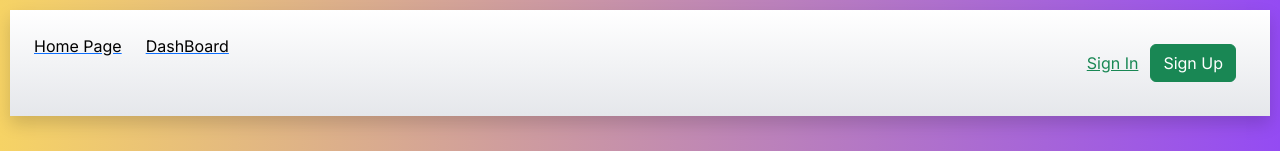
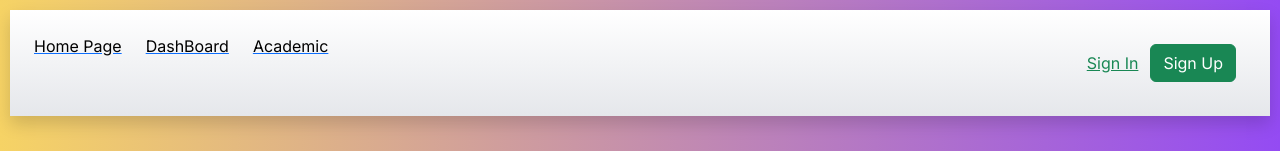
Before and after one commit to UmutCan00/bilkonnekt-public-fe, a Next.js app: page / in a window 1280 px wide. Shown: the top 151 px of the page. Built offline with nearby package versions, Linux system fonts and the light colour scheme; no server answers.

Commit message:
Academic page is added to the navbar

```diff
--- a/src/app/components/Navbar.jsx
+++ b/src/app/components/Navbar.jsx
@@ -14,6 +14,9 @@ const Navbar = () => {
       >
         <span className="text-black">DashBoard</span>
       </Link>
+        <Link className="transition-colors hover:text-blue-500" href={"/academic"}>
+            <span className="text-black">Academic</span>
+        </Link>
 
       <SignInButton />
     </header>
```
